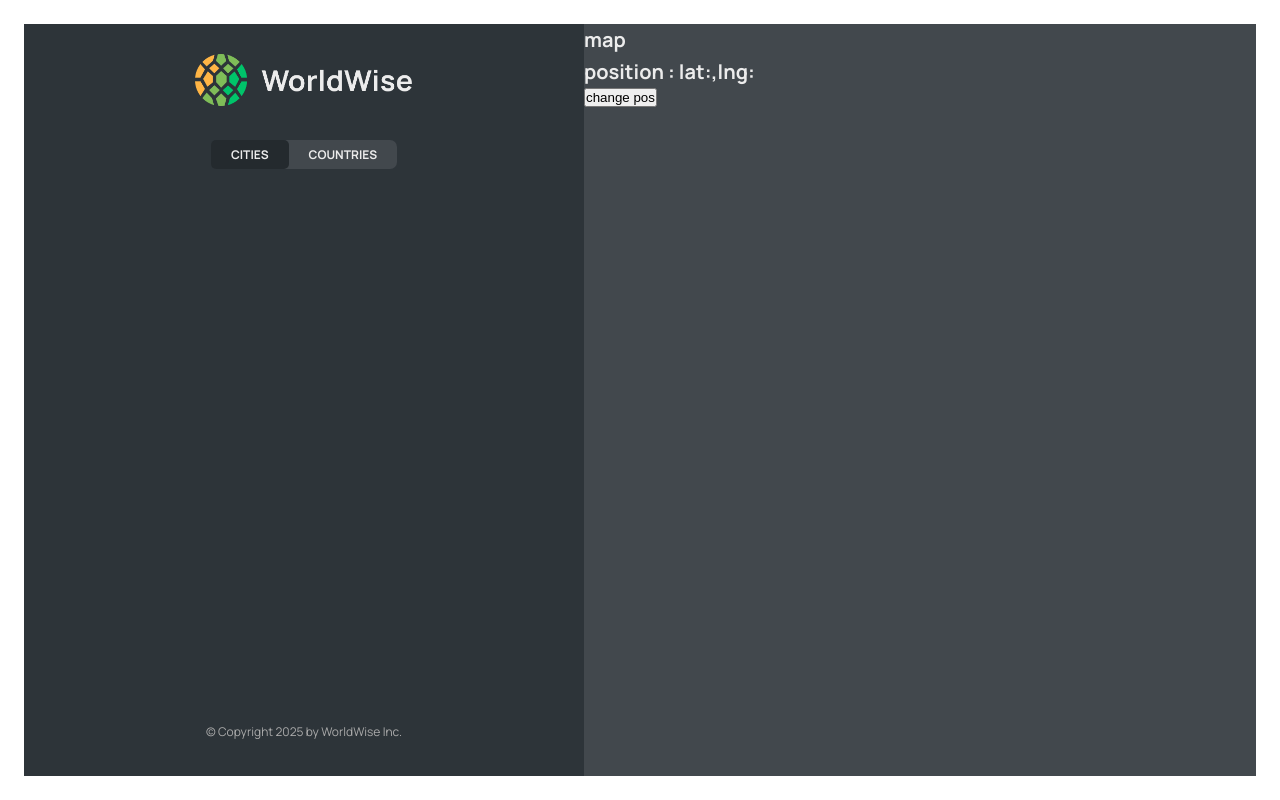
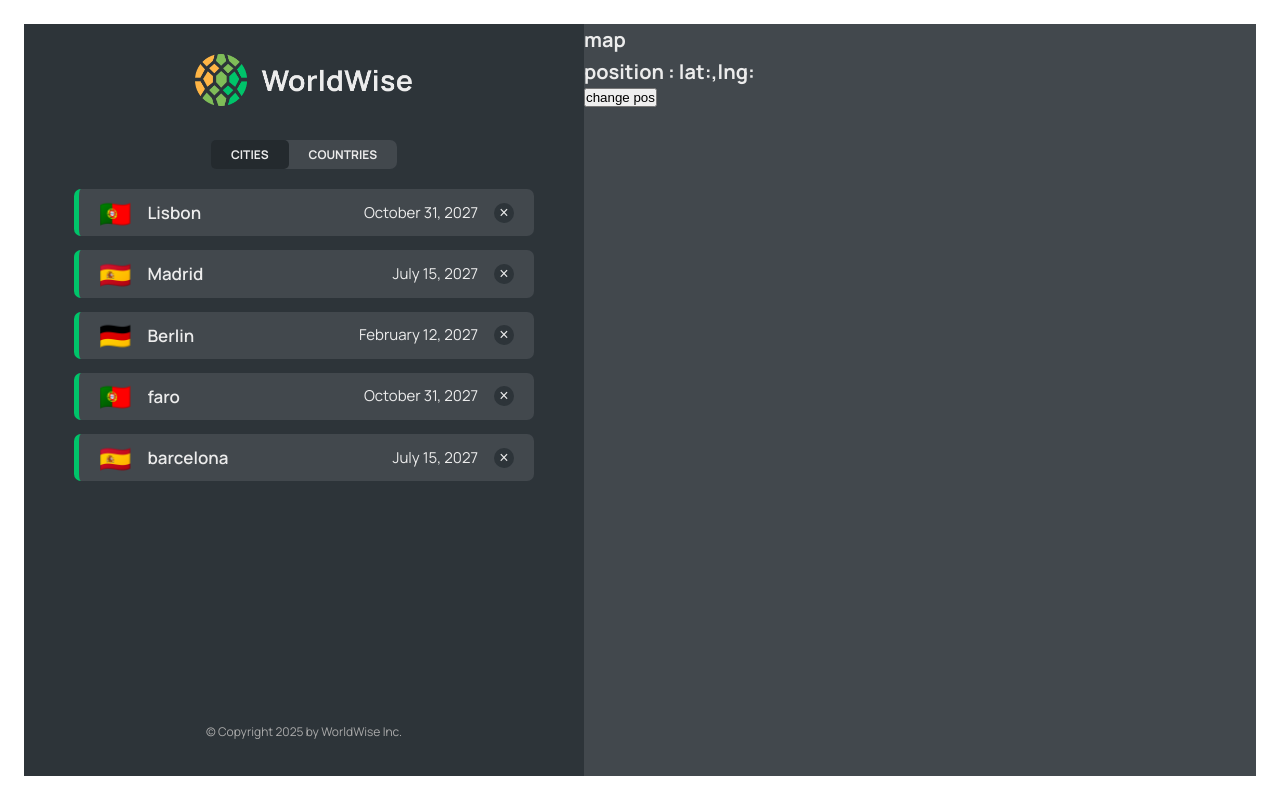
Before and after one commit to AAvi09/WorldWise, a React (Vite) app: page /app/cities in a window 1280 px wide. Built offline with nearby package versions, Linux system fonts and the light colour scheme; data requests are answered from the project's data file.

Commit message:
refactor City and Country components; integrate CitiesContext for city data management and simplify props

```diff
--- a/src/components/CityList.jsx
+++ b/src/components/CityList.jsx
@@ -2,8 +2,10 @@ import React from "react";
 import styles from "./CityList.module.css";
 import Spinner from "./Spinner";
 import CityItem from "./CityItem";
+import { useCities } from "../contexts/CitiesContextProvider";
 
-const CityList = ({ cities, isLoading }) => {
+const CityList = () => {
+  const { cities, isLoading } = useCities();
   if (isLoading) return <Spinner />;
   return (
     <ul className={styles.cityList}>
--- a/src/components/CountryList.jsx
+++ b/src/components/CountryList.jsx
@@ -2,8 +2,10 @@ import React from "react";
 import Spinner from "./Spinner";
 import styles from "./CountryList.module.css";
 import CountryItem from "./CountryItem";
+import { useCities } from "../contexts/CitiesContextProvider";
 
-const CountryList = ({ cities, isLoading }) => {
+const CountryList = () => {
+  const { cities, isLoading } = useCities();
   if (isLoading) return <Spinner />;
 
   const countries = cities.reduce((arr, city) => {
--- a/src/contexts/CitiesContextProvider.jsx
+++ b/src/contexts/CitiesContextProvider.jsx
@@ -1,8 +1,8 @@
-import { createContext } from "react";
+import { createContext, useContext } from "react";
 import { useEffect, useState } from "react";
 const BASE_URL = "http://localhost:8000";
+const CitiesContext = createContext();
 const CitiesProvider = ({ children }) => {
-  const CitiesContext = createContext();
   const [cities, setCities] = useState([]);
   const [isLoading, setIsLoading] = useState(false);
 
@@ -28,5 +28,9 @@ const CitiesProvider = ({ children }) => {
     </CitiesContext.Provider>
   );
 };
+const useCities = () => {
+  const context = useContext(CitiesContext);
+  return context;
+};
 
-export { CitiesProvider };
+export { CitiesProvider, useCities };
```
